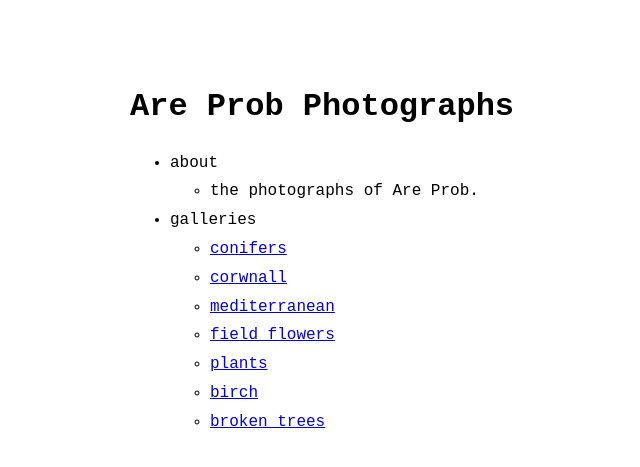
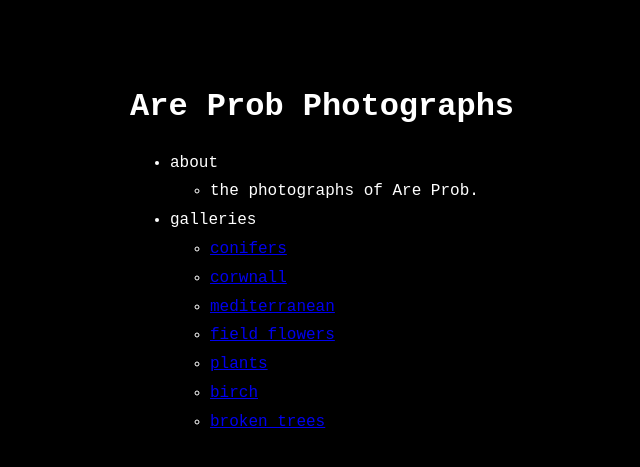
Before and after one commit to lucabutikofer/Photography, a Jekyll site: the page built from index.md, in a window 1280 px wide. Shown: the top 467 px of the page, without its empty margins (190-830 px from the left). Built offline with Jekyll 4.4.1, drawn with Linux system fonts in a browser that asks for light colours.

Commit message:
Update no-style-please.scss

```diff
--- a/_sass/no-style-please.scss
+++ b/_sass/no-style-please.scss
@@ -19,12 +19,13 @@ body[a="dark"] { @include dark-appearance; }
 // bg color is also needed in html in order to
 // block body's background propagation
 // see: https://stackoverflow.com/a/61265706
-html, body { background: white; }
+// html, body { background: white; }
+html, body { background: black; }
 
 html { height: 100%; }
 
 body {
-  color: black;
+  color: white;
   font-family: monospace;
   font-size: 16px;
   line-height: 1.4;
```
